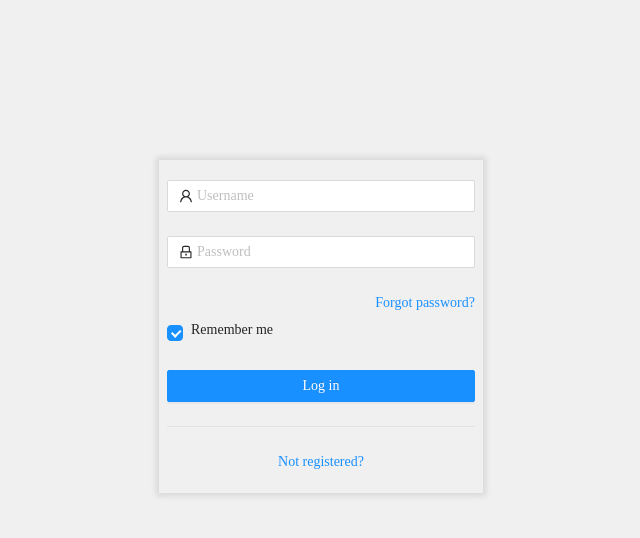
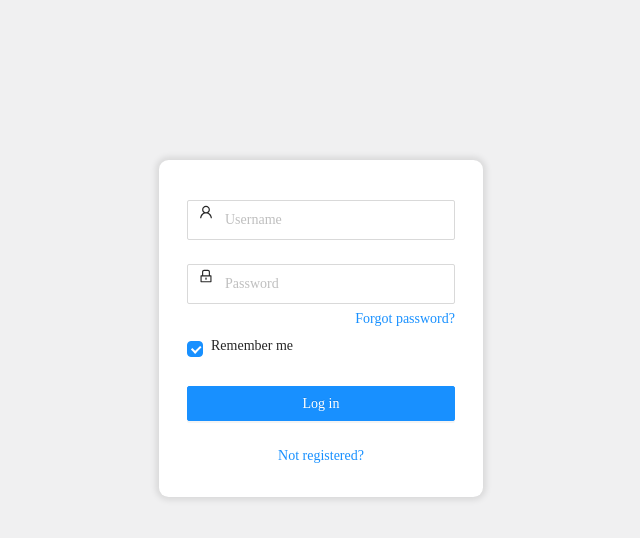
Before and after one commit to akshayshrivastav866/news-aggregator, a Gatsby site in the folder frontend/: page / in a window 1280 px wide. Shown: the whole page, without its empty margins (319-959 px from the left). Built offline with nearby package versions, Linux system fonts and the light colour scheme; Gatsby itself is replaced by a stand-in of ours; a web font is replaced by a local one.

Commit message:
Login make UI cleanup

```diff
--- a/frontend/src/pages/index.tsx
+++ b/frontend/src/pages/index.tsx
@@ -2,7 +2,7 @@ import React from 'react';
 import type { HeadFC, PageProps } from 'gatsby';
 import { navigate } from 'gatsby';
 import { LockOutlined, UserOutlined } from '@ant-design/icons';
-import { Button, Checkbox, Form, Input, Row, Col, Divider } from 'antd';
+import { Button, Checkbox, Form, Input, Row, Col } from 'antd';
 
 import 'scss/index.scss';
 import 'scss/login.scss';
@@ -21,10 +21,10 @@ const IndexPage: React.FC<PageProps> = () => {
 
 	return (
 		<Row gutter={ [ 16, 16 ] } align="middle" justify="center">
-			<Col className="news-login__main shadow" span={ 6 }>
+			<Col className="feeds-login shadow border-radius" span={ 6 }>
 				<Form
 					name="normal_login"
-					className="login-form"
+					className="feeds-login__form"
 					initialValues={{ remember: true }}
 					onFinish={onFinish}
 				>
@@ -32,20 +32,20 @@ const IndexPage: React.FC<PageProps> = () => {
 						name="username"
 						rules={[{ required: true, message: 'Please input your Username!' }]}
 					>
-						<Input prefix={<UserOutlined className="site-form-item-icon" />} placeholder="Username" />
+						<Input prefix={<UserOutlined className="feeds-login__input site-form-item-icon" />} placeholder="Username" />
 					</Form.Item>
 					<Form.Item
 						name="password"
 						rules={[{ required: true, message: 'Please input your Password!' }]}
 					>
 						<Input
-							prefix={<LockOutlined className="site-form-item-icon" />}
+							prefix={<LockOutlined className="feeds-login__input site-form-item-icon" />}
 							type="password"
 							placeholder="Password"
 						/>
 					</Form.Item>
 					<Row justify="end">
-						<a className="login-form-forgot" href="/">
+						<a className="feeds-login__forgot-click" href="/">
 							Forgot password?
 						</a>
 					</Row>
@@ -55,11 +55,10 @@ const IndexPage: React.FC<PageProps> = () => {
 						</Form.Item>
 					</Form.Item>
 					<Form.Item>
-						<Button type="primary" htmlType="submit" block className="login-form-button">
+						<Button type="primary" htmlType="submit" block className="feeds-login__button login-form-button">
 							Log in
 						</Button>
 					</Form.Item>
-					<Divider/>
 					<Row justify="center">
 						<a className="text-right" href="/">Not registered?</a>
 					</Row>
--- a/frontend/src/scss/login.scss
+++ b/frontend/src/scss/login.scss
@@ -1,6 +1,25 @@
-.news-login {
-	&__main {
-		top: 20vh;
-		padding: 20px;
+.feeds-login {
+	top: 20vh;
+	padding: 20px;
+	background: #fff;
+
+	&__form {
+		padding: 20px 20px 10px;
+	}
+
+	&__input {
+		height: 30px;
+	}
+
+	&__button {
+		height: 35px;
+	}
+
+	.ant-input {
+		padding-left: 8px !important;
+	}
+
+	&__forgot-click {
+		margin-top: -20px;
 	}
 }
```
